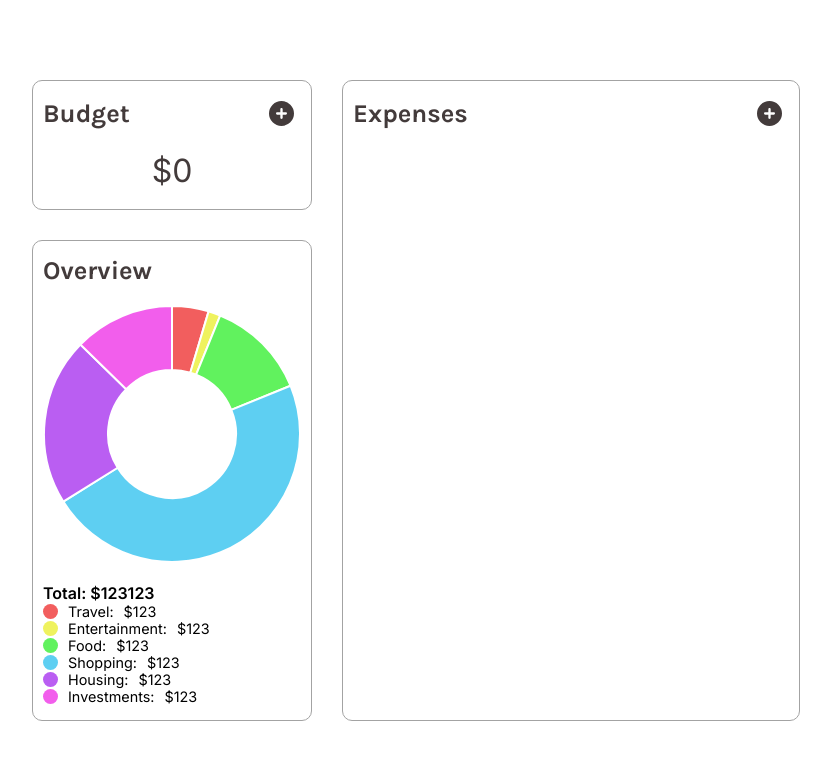
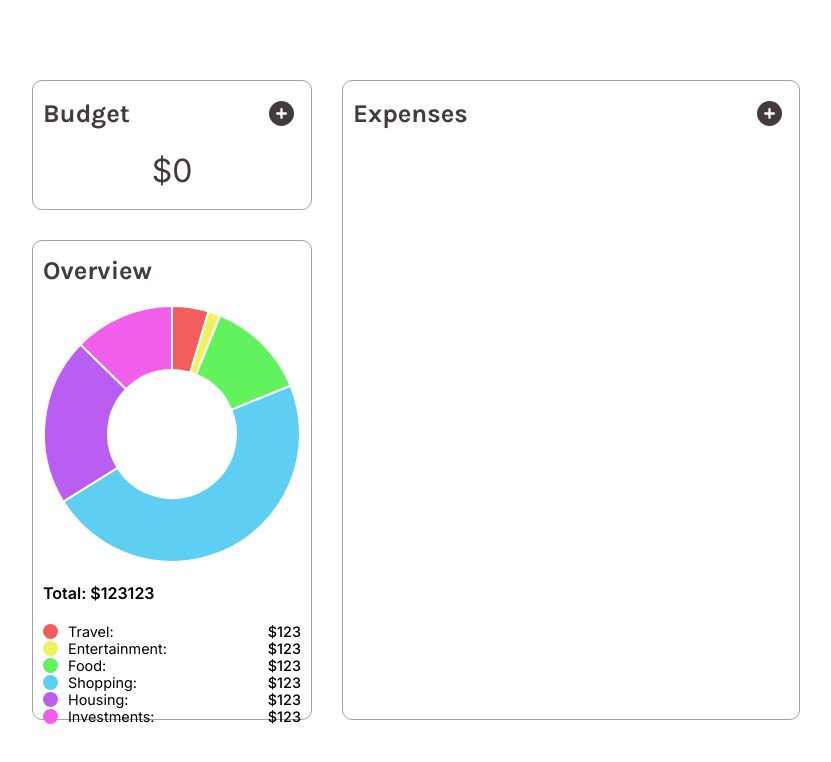
Before and after one commit to cateruu/expenses-tracker, a React (Create React App) app: page / in a window 1280 px wide. Shown: the top 762 px of the page, without its empty margins (224-1055 px from the left). Built offline with nearby package versions, Linux system fonts and the light colour scheme.

Commit message:
fixing styling in expenses and overview

```diff
--- a/src/components/ExpensesInput.jsx
+++ b/src/components/ExpensesInput.jsx
@@ -107,6 +107,7 @@ const ExpensesInput = (props) => {
       <input
         type='text'
         placeholder='Title'
+        maxLength='20'
         className={classes.title}
         onChange={handleChange}
         value={formData.title}
--- a/src/components/Overview.jsx
+++ b/src/components/Overview.jsx
@@ -68,8 +68,8 @@ const Overview = () => {
     return (
       <div key={nanoid()} className={classes.legendItem}>
         <div className={classes.color} style={style}></div>
-        <p className={classes.category}>{label.category}:</p>
-        <p>$123</p>
+        <p>{label.category}:</p>
+        <p className={classes.amount}>$123</p>
       </div>
     );
   });
--- a/src/components/css/expenses.module.css
+++ b/src/components/css/expenses.module.css
@@ -43,4 +43,15 @@
   padding: 20px 0;
   display: flex;
   flex-direction: column;
+  overflow-x: hidden;
 }
+
+.expensesContainer::-webkit-scrollbar {
+  width: 5px;
+  margin-left: 5px;
+}
+
+.expensesContainer::-webkit-scrollbar-thumb {
+  background-color: var(--text-color-placeholder);
+  border-radius: 5px;
+}
--- a/src/components/css/overview.module.css
+++ b/src/components/css/overview.module.css
@@ -16,7 +16,7 @@
 
 .total {
   font-weight: 600;
-  margin-top: 20px;
+  margin: 20px 0;
 }
 
 .legend {
@@ -40,6 +40,7 @@
   margin-right: 10px;
 }
 
-.category {
-  margin-right: 10px;
+.amount {
+  margin-left: auto;
+  font-weight: 500;
 }
--- a/src/css/app.module.css
+++ b/src/css/app.module.css
@@ -3,6 +3,7 @@
   min-height: 100vh;
   position: relative;
   user-select: none;
+  overflow-x: hidden;
 }
 
 .main {
@@ -13,7 +14,7 @@
   left: 50%;
   transform: translate(-50%, -50%);
   display: grid;
-  grid-template: 130px auto / 280px auto;
+  grid-template: 130px 60vh / 280px auto;
   grid-template-areas:
     'budget expenses'
     'overview expenses';
```
